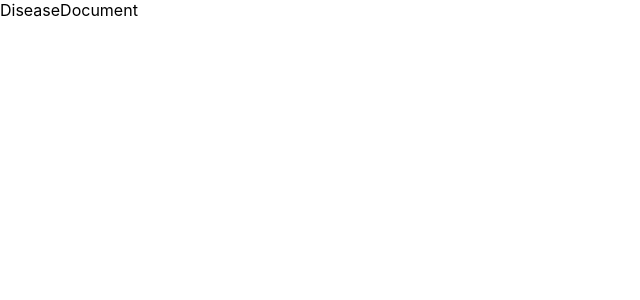
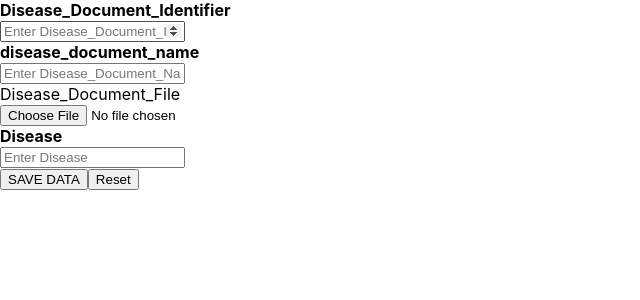
Before and after one commit to Rohitbijwe9/CMS_healthcare, a React (Create React App) app in the folder FRONTEND/cms_healthcare/: page /diseasedocument in a window 1280 px wide. Shown: the top 300 px of the page, without its empty margins (0-640 px from the left). Built offline with nearby package versions, Linux system fonts and the light colour scheme.

Commit message:
Add DiseaseDocument Form

```diff
--- a/FRONTEND/cms_healthcare/src/Components/treatment_components/DiseaseDocument.js
+++ b/FRONTEND/cms_healthcare/src/Components/treatment_components/DiseaseDocument.js
@@ -1,7 +1,45 @@
+
+
 import React from 'react'
+import {useForm} from 'react-hook-form';
+import axios from 'axios';
 
-export default function DiseaseDocument() {
+export default function ServiceProvider() {
+
+  const{register,handleSubmit}=useForm();
+
+  function savedata(data)
+  {
+    axios.post('',data)
+  }
+
+
   return (
-    <div>DiseaseDocument</div>
+
+    <>
+    <div className='container'>
+       <form onSubmit={handleSubmit(savedata)}>
+       <label htmlFor='ddi'><b>Disease_Document_Identifier</b></label><br/>
+         <input type='number' id='ddi' placeholder='Enter Disease_Document_Identifier' className='form-control'/><br/>
+
+         <label htmlFor='ddn'><b>disease_document_name</b></label><br/>
+         <input type='text' id='ddn' placeholder='Enter Disease_Document_Name' className='form-control'/><br/>
+
+         <label htmlFor='ddf'>Disease_Document_File</label><br/>
+         <input type='file' id='ddf' placeholder='Enter Disease_Document_File' className='form-control'/><br/>
+
+         <label htmlFor='d'><b>Disease</b></label><br/>
+         <input type='text' id='d' placeholder='Enter Disease' className='form-control'/><br/>
+
+         <input type='submit' className='btn btn-outline-success' value={'SAVE DATA'}/>
+         <input type='reset' className='btn btn-outline-danger' value={'Reset'}/>
+       </form>
+     </div>
+
+
+
+      </>
+
+
   )
 }
```
